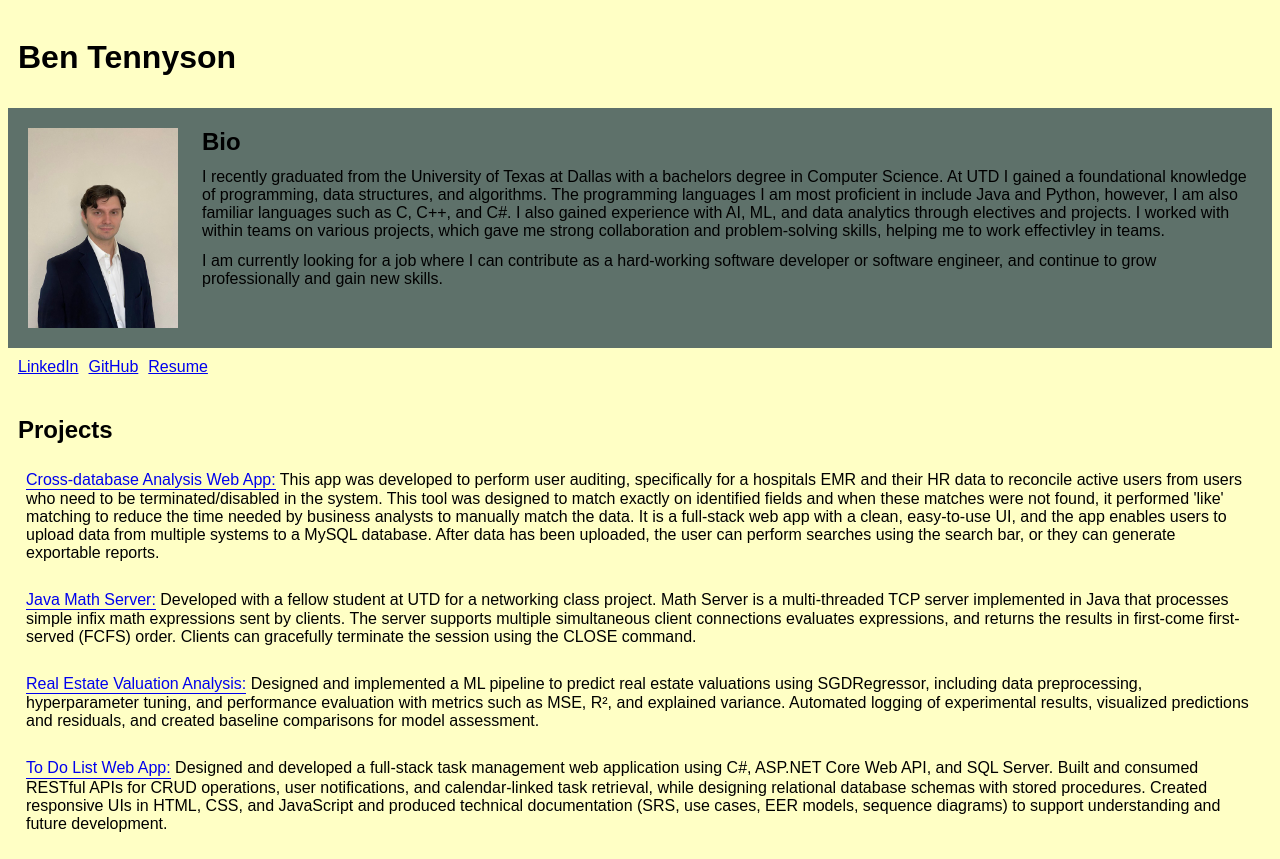
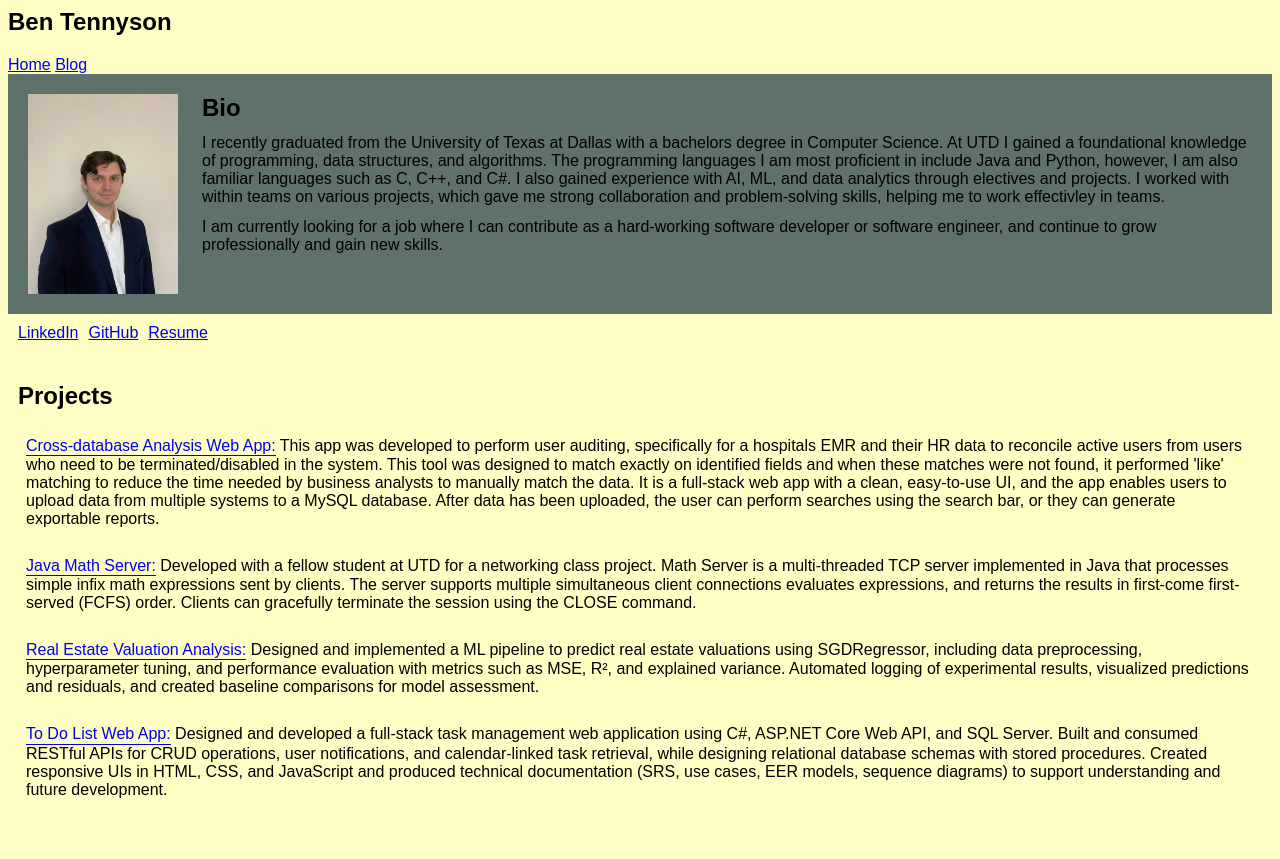
Before and after one commit to BenTennyson4/PorfolioWebsite, a plain HTML site: page index.html in a window 1280 px wide. After the commit the page ends 825 px from the top, so only its background shows below. Drawn offline with Linux system fonts and the light colour scheme; files whose address does not match are found by name.

Commit message:
Adding a navigation bar to the top of the website. The navbar includes the header, a hyperlink to the home page, and a hyperling to the blog page that will be created soon.

```diff
--- a/index.html
+++ b/index.html
@@ -5,9 +5,17 @@
     <link rel="stylesheet" type="text/css" href="styles.css">
 </head>
 <body>
-    <div class="header">
-        <h1>Ben Tennyson</h1>
-    </div>
+    <nav class="navbar">
+        <div class="nav-left">
+            <h1 class="site-title">Ben Tennyson</h1>
+        </div>
+
+        <div class="nav-right">
+            <a href="index.html" class="nav-link">Home</a>
+            <a href="blog.html" class="nav-link">Blog</a>
+        </div>
+    </nav>
+
     <div class="bio">
         <img src="C:\Users\benwt\PortfolioWebsite\IMG_5574.jpg" alt="Picture of Ben" class="picture">
         <div class="bio-content">
```
